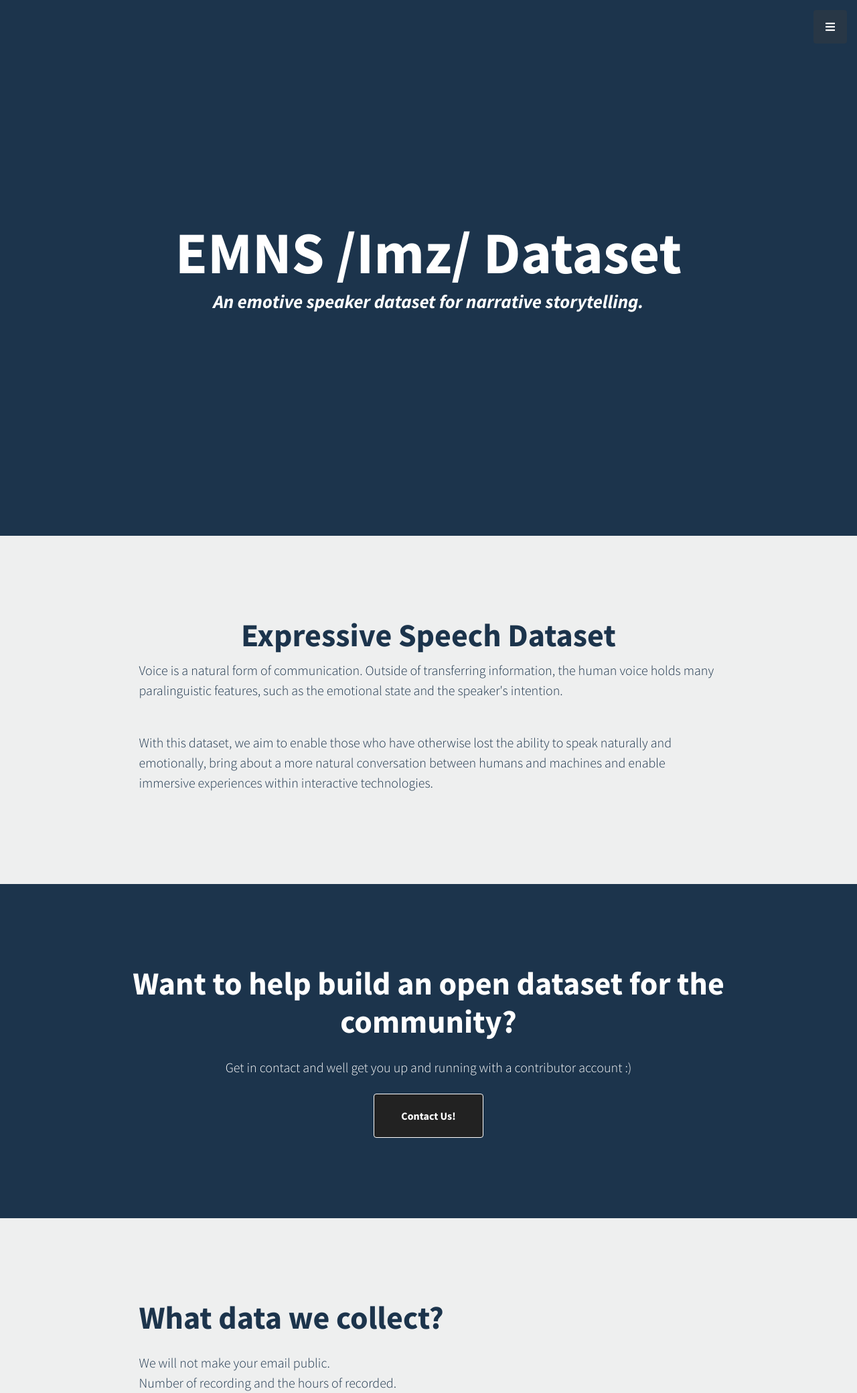
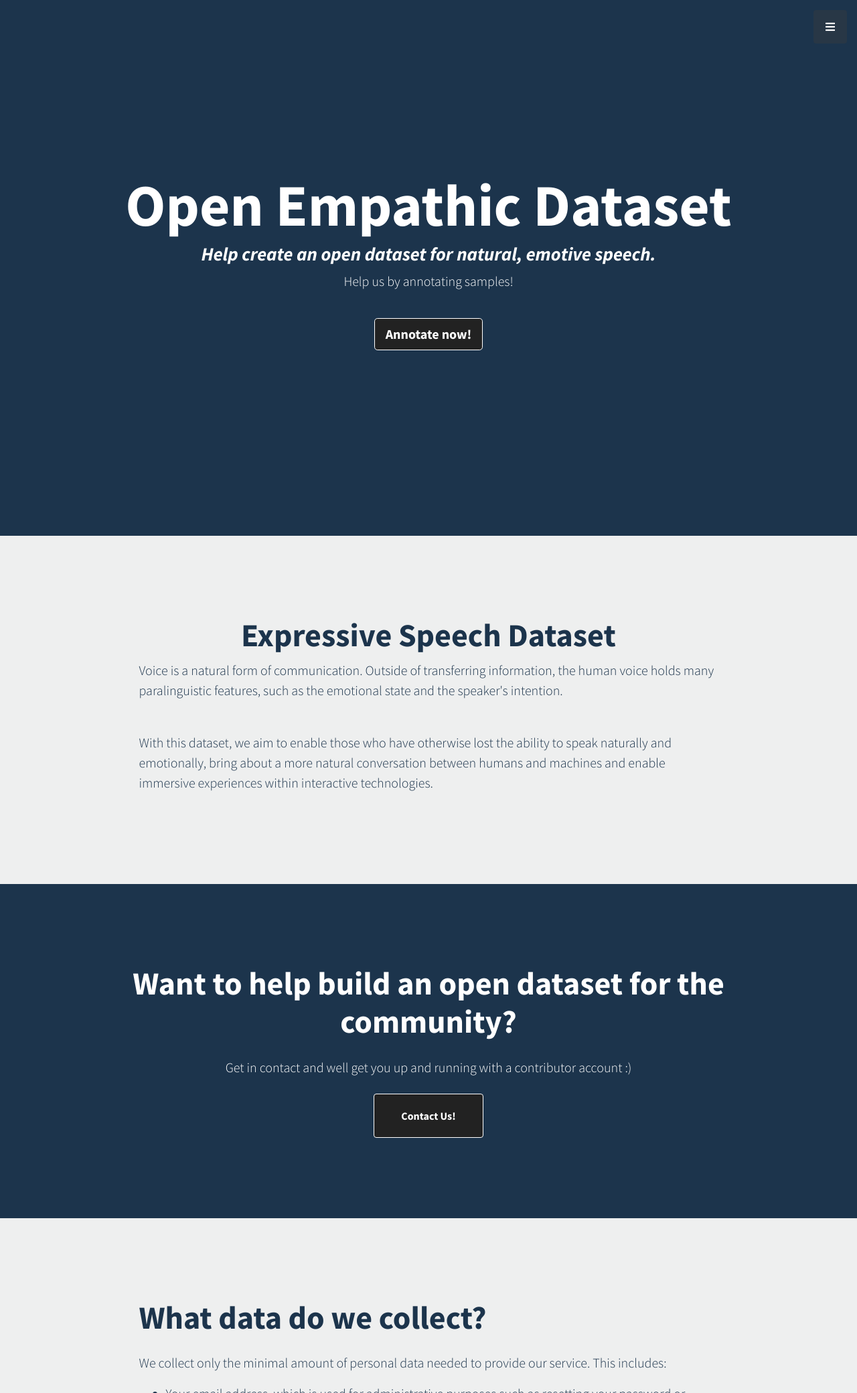
Before and after one commit to openempathic/EMNS-DCT, a Django app: page / in a window 1280 px wide. Shown: the top 2080 px of the page at 67% size. Run offline with Django 4.2, Linux system fonts and the light colour scheme; some libraries are stand-ins or nearby versions.

Commit message:
updated wording

```diff
--- a/django_dataset_collection_tool/audio_recorder/templates/audio_recorder/home.html
+++ b/django_dataset_collection_tool/audio_recorder/templates/audio_recorder/home.html
@@ -10,9 +10,14 @@
 
 <header class="masthead d-flex">
     <div class="container text-center my-auto">
-        <h1 class="mb-1">EMNS /Imz/ Dataset</h1>
-        <h3> <em>An emotive speaker dataset for narrative storytelling.</em> </h3>
-	</div>
+        <h1 class="mb-1">Open Empathic Dataset</h1>
+        <h3> <em>Help create an open dataset for natural, emotive speech.</em> </h3>
+
+        <!-- <p class="lead">How would you like to help?</p> -->
+        <!-- <a class="btn btn-lg btn-secondary me-4 my-4" href="#">Record a Sample</a>  -->
+        <p class="lead">Help us by annotating samples!</p>
+            <a class="btn btn-lg btn-secondary me-4 my-4" href="{% url 'random-sample' %}">Annotate now!</a>
+    </div>
 </header>
 
 <!-- About-->
@@ -56,14 +61,18 @@
         <div class="row gx-4 gx-lg-5 justify-content-center">
             <div class="col-lg-10">
                 <div class="content-section-heading">
-                    <h2 class="mb-4">What data we collect?</h2>
+                    <h2 class="mb-4">What data do we collect?</h2>
                 </div>
-                <ul class="lead list-unstyled">
-                    <li>We will not make your email public.</li>
-                    <li>Number of recording and the hours of recorded.</li>
-                    <li>You can choose to make your name or contact details available.</li>
-                    <li>You can choose to include demographic data, such as age and gender.</li>
+                <p class="lead">We collect only the minimal amount of personal data needed to provide our service. This includes:</p>
+
+                <ul class="lead">
+                    <li>Your email address, which is used for administrative purposes such as resetting your password or contacting you about your account. We will not share your email address with third parties without your consent.</li>
+                    <li>The number of recordings you make and the total hours of recordings. This allows us to understand usage patterns and improve our service.</li>
+                    <li>Optional demographic data such as your age and gender. Providing this is entirely voluntary and is not required to use our service.</li>
+                    <li>We anonymize all data before using it for analytical purposes. Your personal information remains private.</li>
                 </ul>
+
+                <p class="lead">We are committed to handling your data securely and protecting your privacy. Please contact us if you have any questions.</p>
             </div>
         </div>
     </div>
```
